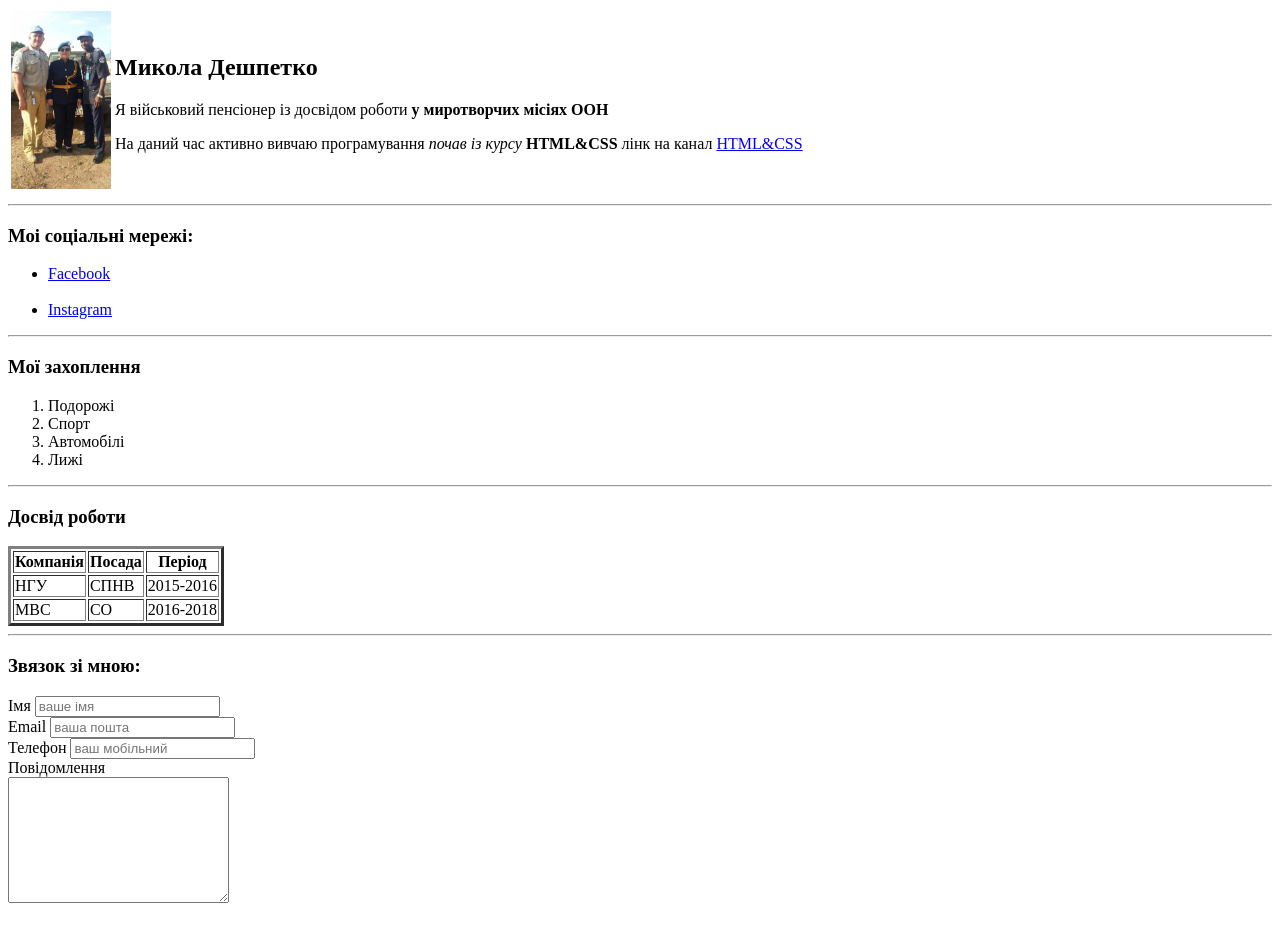
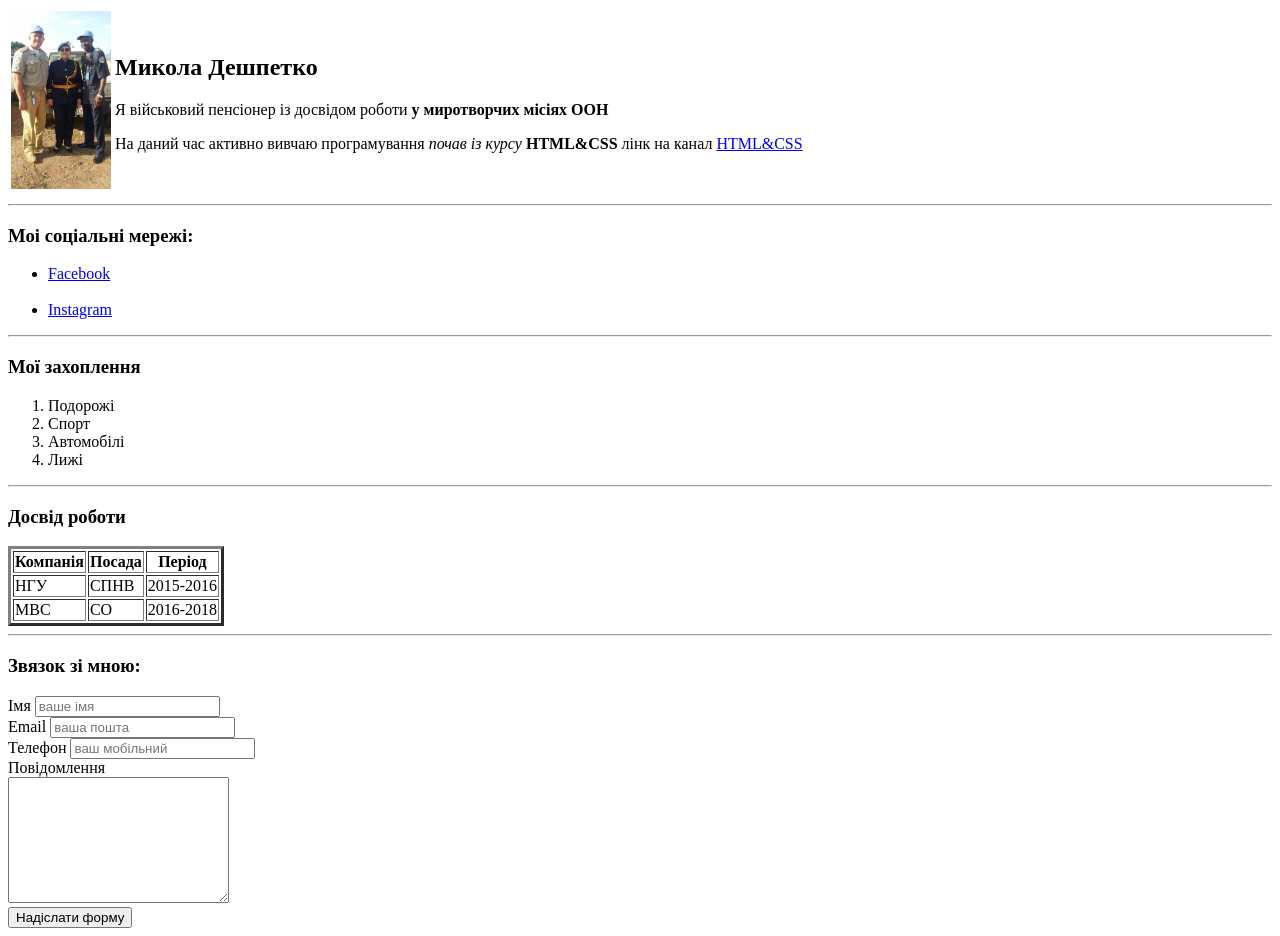
Before and after one commit to mykoladeshpetko/CV, a plain HTML site: page index.html in a window 1280 px wide. Before the commit the page ends 915 px from the top, so only its background shows below. Drawn offline with Linux system fonts and the light colour scheme.

Commit message:
Update index.html

```diff
--- a/index.html
+++ b/index.html
@@ -92,6 +92,8 @@
       <label for="message">Повідомлення</label>
       <br />
       <textarea name="message" id="message" cols="25" rows="8"></textarea>
+       <br />
+      <button>Надіслати форму</button>
     </form>
   </body>
 </html>
```
